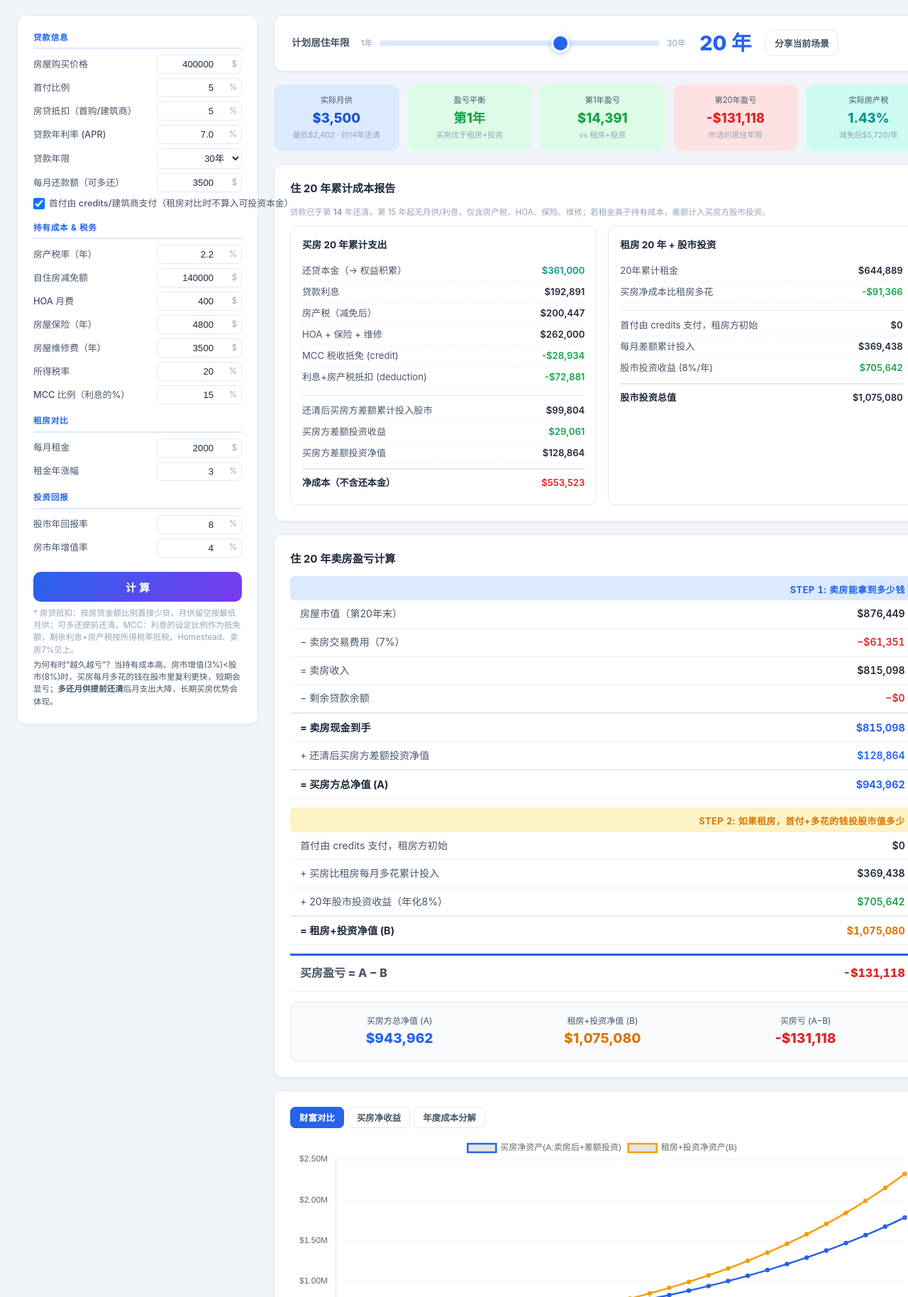
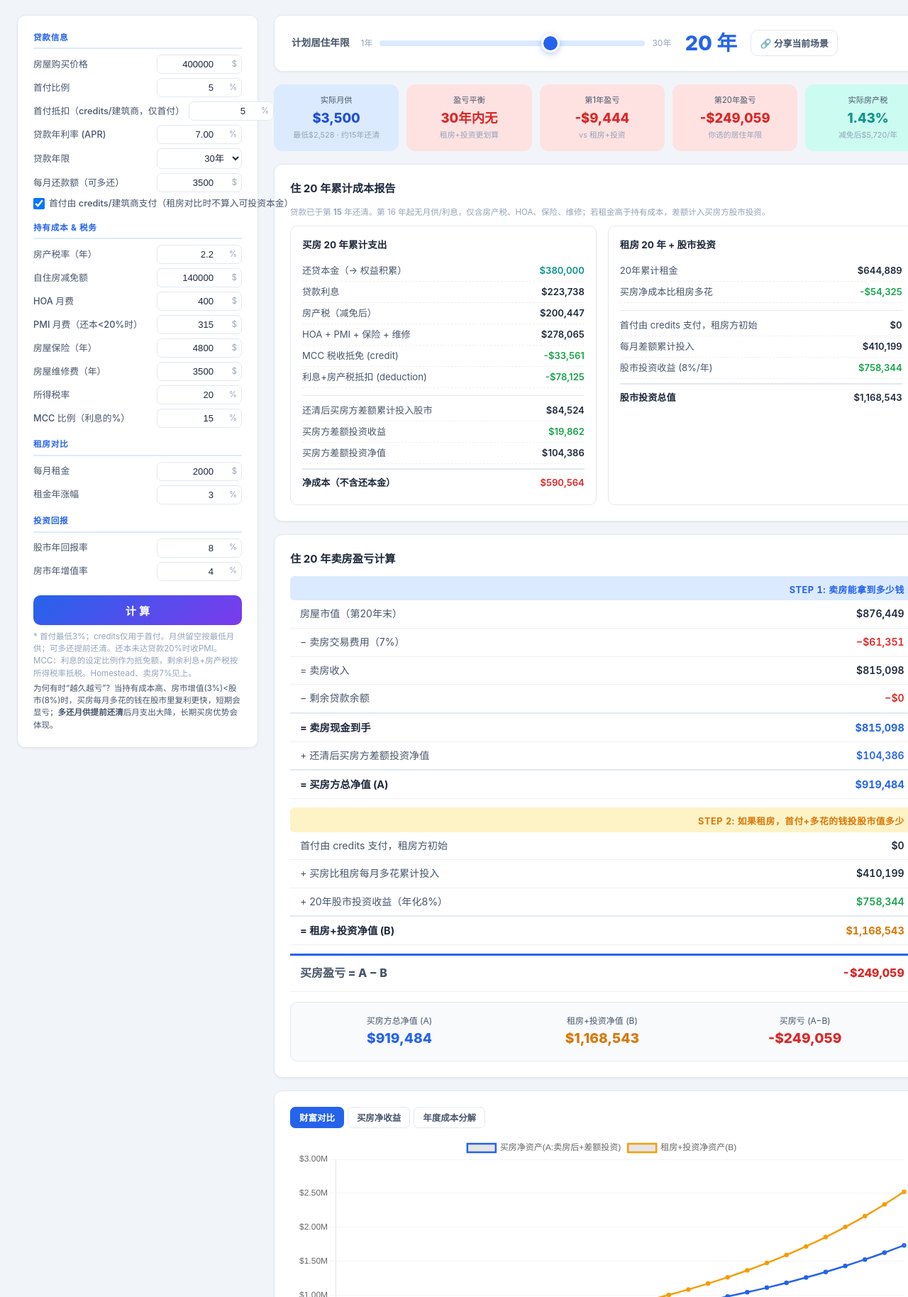
Before and after one commit to Ryanczj0306/Fangdai, a plain HTML site: page index.html in a window 1280 px wide. Shown: the part 92-1920 px from the top of the page at 71% size. Drawn offline with nearby package versions, Linux system fonts and the light colour scheme.

Commit message:
add pmi calculator

```diff
--- a/index.html
+++ b/index.html
@@ -132,9 +132,9 @@
       <div class="ig">
         <h3>贷款信息</h3>
         <div class="f"><label>房屋购买价格</label><div class="iw"><input id="homePrice" type="number" value="400000" class="hu"><span class="u">$</span></div></div>
-        <div class="f"><label>首付比例</label><div class="iw"><input id="downPct" type="number" value="5" step="1" class="hu"><span class="u">%</span></div></div>
-        <div class="f"><label>房贷抵扣（首购/建筑商）</label><div class="iw"><input id="loanCredit" type="number" value="5" min="0" max="100" step="0.5" class="hu"><span class="u">%</span></div></div>
-        <div class="f"><label>贷款年利率 (APR)</label><div class="iw"><input id="apr" type="number" value="7.0" step="0.1" class="hu"><span class="u">%</span></div></div>
+        <div class="f"><label>首付比例</label><div class="iw"><input id="downPct" type="number" value="5" min="3" step="1" class="hu"><span class="u">%</span></div></div>
+        <div class="f"><label>首付抵扣（credits/建筑商，仅首付）</label><div class="iw"><input id="loanCredit" type="number" value="5" min="0" max="100" step="0.5" class="hu"><span class="u">%</span></div></div>
+        <div class="f"><label>贷款年利率 (APR)</label><div class="iw"><input id="apr" type="number" value="7.00" step="0.01" min="0" max="30" class="hu"><span class="u">%</span></div></div>
         <div class="f"><label>贷款年限</label><div class="iw"><select id="loanYears"><option value="15">15年</option><option value="20">20年</option><option value="30" selected>30年</option></select></div></div>
         <div class="f"><label>每月还款额（可多还）</label><div class="iw"><input id="customPay" type="number" value="3500" placeholder="同左" min="0" step="50" class="hu"><span class="u">$</span></div></div>
         <div class="f" style="align-items:center;">
@@ -146,6 +146,7 @@
         <div class="f"><label>房产税率（年）</label><div class="iw"><input id="propTax" type="number" value="2.2" step="0.1" class="hu"><span class="u">%</span></div></div>
         <div class="f"><label>自住房减免额</label><div class="iw"><input id="homestead" type="number" value="140000" class="hu"><span class="u">$</span></div></div>
         <div class="f"><label>HOA 月费</label><div class="iw"><input id="hoa" type="number" value="400" class="hu"><span class="u">$</span></div></div>
+        <div class="f"><label>PMI 月费（还本&lt;20%时）</label><div class="iw"><input id="pmi" type="number" value="315" min="0" class="hu"><span class="u">$</span></div></div>
         <div class="f"><label>房屋保险（年）</label><div class="iw"><input id="insurance" type="number" value="4800" class="hu"><span class="u">$</span></div></div>
         <div class="f"><label>房屋维修费（年）</label><div class="iw"><input id="maintenance" type="number" value="3500" class="hu"><span class="u">$</span></div></div>
         <div class="f"><label>所得税率</label><div class="iw"><input id="taxRate" type="number" value="20" step="1" class="hu"><span class="u">%</span></div></div>
@@ -162,7 +163,7 @@
         <div class="f"><label>房市年增值率</label><div class="iw"><input id="houseReturn" type="number" value="4" step="0.5" class="hu"><span class="u">%</span></div></div>
       </div>
       <button class="btn-calc" onclick="calculate()">计 算</button>
-      <p class="note">* 房贷抵扣：首购/建筑商优惠，按房贷金额的该比例从贷款额中扣除（少贷），月供与利息按扣减后贷款计算。月供留空按最低月供；可多还提前还清。MCC：按利息的设定比例作为抵免额，剩余利息+房产税再按所得税率抵税。Homestead、卖房7%见上。</p>
+      <p class="note">* 首付最低3%；credits仅用于首付。还本未达贷款20%时收PMI。月供留空按最低月供；可多还提前还清。MCC：按利息的设定比例作为抵免额，剩余利息+房产税再按所得税率抵税。Homestead、卖房7%见上。</p>
       <p class="note" style="margin-top:4px;color:var(--text2);">为何有时“越久越亏”？当持有成本高、房市增值(3%)&lt;股市(8%)时，买房每月多花的钱在股市里复利更快，短期会显亏；<strong>多还月供提前还清</strong>后月支出大降，长期买房优势会体现。</p>
     </div>
 
@@ -176,7 +177,7 @@
           <span>30年</span>
         </div>
         <div class="slider-val" id="sliderVal">20 年</div>
-        <button id="shareScenarioBtn" class="share-btn">Share this scenario</button>
+        <button id="shareScenarioBtn" class="share-btn">🔗 Share this scenario</button>
         <span id="shareMsg" class="share-msg"></span>
       </div>
 
@@ -259,7 +260,7 @@ let currentLang = 'zh';
 const T = (zh, en) => currentLang === 'zh' ? zh : en;
 const SCENARIO_FIELD_IDS = [
   'homePrice','downPct','loanCredit','apr','loanYears','customPay','downPayByCredit',
-  'propTax','homestead','hoa','insurance','maintenance','taxRate','mccPct',
+  'propTax','homestead','hoa','pmi','insurance','maintenance','taxRate','mccPct',
   'rent','rentGrowth','stockReturn','houseReturn','planSlider'
 ];
 
@@ -276,13 +277,13 @@ function applyStaticI18n() {
 
   const labels = document.querySelectorAll('.input-panel .f > label:not([style])');
   const labelsZh = [
-    '房屋购买价格', '首付比例', '房贷抵扣（首购/建筑商）', '贷款年利率 (APR)', '贷款年限', '每月还款额（可多还）',
-    '房产税率（年）', '自住房减免额', 'HOA 月费', '房屋保险（年）', '房屋维修费（年）', '所得税率', 'MCC 比例（利息的%）',
+    '房屋购买价格', '首付比例', '首付抵扣（credits/建筑商，仅首付）', '贷款年利率 (APR)', '贷款年限', '每月还款额（可多还）',
+    '房产税率（年）', '自住房减免额', 'HOA 月费', 'PMI 月费（还本<20%时）', '房屋保险（年）', '房屋维修费（年）', '所得税率', 'MCC 比例（利息的%）',
     '每月租金', '租金年涨幅', '股市年回报率', '房市年增值率'
   ];
   const labelsEn = [
-    'Home Price', 'Down Payment %', 'Loan Credit (FTHB/Builder)', 'APR', 'Loan Term', 'Monthly Payment (Optional Extra)',
-    'Property Tax Rate (Annual)', 'Homestead Exemption', 'HOA Monthly', 'Home Insurance (Annual)', 'Maintenance (Annual)', 'Income Tax Rate', 'MCC Rate (% of interest)',
+    'Home Price', 'Down Payment %', 'Credits for Down Only (FTHB/Builder)', 'APR', 'Loan Term', 'Monthly Payment (Optional Extra)',
+    'Property Tax Rate (Annual)', 'Homestead Exemption', 'HOA Monthly', 'PMI Monthly (when equity < 20%)', 'Home Insurance (Annual)', 'Maintenance (Annual)', 'Income Tax Rate', 'MCC Rate (% of interest)',
     'Monthly Rent', 'Rent Growth (Annual)', 'Stock Return (Annual)', 'Home Appreciation (Annual)'
   ];
   labels.forEach((el, i) => { if (labelsZh[i]) el.textContent = T(labelsZh[i], labelsEn[i]); });
@@ -306,8 +307,8 @@ function applyStaticI18n() {
 
   const notes = document.querySelectorAll('.input-panel .note');
   if (notes[0]) notes[0].textContent = T(
-    '* 房贷抵扣：按房贷金额比例直接少贷。月供留空按最低月供；可多还提前还清。MCC：利息的设定比例作为抵免额，剩余利息+房产税按所得税率抵税。Homestead、卖房7%见上。',
-    '* Loan credit reduces principal by % of mortgage. MCC: a % of interest is credit; remaining interest + property tax are deductible at your tax rate. Homestead, 7% selling cost included.'
+    '* 首付最低3%；credits仅用于首付。月供留空按最低月供；可多还提前还清。还本未达贷款20%时收PMI。MCC：利息的设定比例作为抵免额，剩余利息+房产税按所得税率抵税。Homestead、卖房7%见上。',
+    '* Min 3% down; credits for down payment only. Empty monthly payment uses minimum. PMI when equity < 20%. MCC: % of interest as credit; remainder + property tax deductible at your rate. Homestead, 7% selling cost included.'
   );
   if (notes[1]) notes[1].innerHTML = T(
     '为何有时“越久越亏”？当持有成本高、房市增值(3%)&lt;股市(8%)时，买房每月多花的钱在股市里复利更快，短期会显亏；<strong>多还月供提前还清</strong>后月支出大降，长期买房优势会体现。',
@@ -323,7 +324,7 @@ function applyStaticI18n() {
   const calcBtn = document.querySelector('.btn-calc');
   if (calcBtn) calcBtn.textContent = T('计 算', 'Calculate');
   const shareBtn = document.getElementById('shareScenarioBtn');
-  if (shareBtn) shareBtn.textContent = T('分享当前场景', 'Share this scenario');
+  if (shareBtn) shareBtn.textContent = T('🔗 分享当前场景', '🔗 Share this scenario');
 
   const tabWealth = document.querySelector('.tb[data-tab="wealth"]');
   const tabAdv = document.querySelector('.tb[data-tab="adv"]');
@@ -415,15 +416,15 @@ async function shareScenario() {
 
 function getI() {
   return {
-    hp:+$('homePrice').value||0, dp:+$('downPct').value||0, apr:+$('apr').value||0,
+    hp:+$('homePrice').value||0, dp:Math.max(3, +$('downPct').value||3), apr:+$('apr').value||0,
     ly:+$('loanYears').value||30, ptr:+$('propTax').value||0, hs:+$('homestead').value||0,
-    hoa:+$('hoa').value||0, ins:+$('insurance').value||0, mnt:+$('maintenance').value||0,
+    hoa:+$('hoa').value||0, pmi:Math.max(0, +$('pmi').value||315), ins:+$('insurance').value||0, mnt:+$('maintenance').value||0,
     tr:+$('taxRate').value||0, mccPct: Math.max(0, Math.min(100, +$('mccPct').value || 15)),
     rent:+$('rent').value||0, rg:+$('rentGrowth').value||0,
     sr:+$('stockReturn').value||0, hr:+$('houseReturn').value||0,
     py:Math.min(30,Math.max(1,+$('planSlider').value||10)),
     customPay: +$('customPay').value || 0,
-    loanCreditPct: Math.max(0, Math.min(100, +$('loanCredit').value || 0)),
+    creditsPct: Math.max(0, Math.min(100, +$('loanCredit').value || 0)),
     downPayByCredit: $('downPayByCredit').checked,
   };
 }
@@ -432,12 +433,15 @@ function calculate() {
   const I = getI();
   $('sliderVal').textContent = I.py + (currentLang === 'zh' ? ' 年' : 'y');
 
-  const downPay = I.hp * I.dp / 100;
-  const loanBeforeCredit = I.hp - downPay;
-  const creditAmount = loanBeforeCredit * (I.loanCreditPct / 100);
-  const loan = Math.max(0, loanBeforeCredit - creditAmount);
+  const totalDownPct = Math.max(3, I.dp);
+  const downPay = I.hp * totalDownPct / 100;
+  const loan = Math.max(0, I.hp - downPay);
+  const creditAmount = I.hp * Math.min(I.creditsPct, totalDownPct) / 100;
+  const renterInitial = I.downPayByCredit ? I.hp * Math.max(0, totalDownPct/100 - I.creditsPct/100) : downPay;
+
   const mr = I.apr / 100 / 12;
   const np = I.ly * 12;
+  const loanOrig = loan;
 
   let mpMin = 0;
   if (loan > 0 && mr > 0) { const p = Math.pow(1+mr,np); mpMin = loan*mr*p/(p-1); }
@@ -446,11 +450,11 @@ function calculate() {
 
   const smr = Math.pow(1 + I.sr/100, 1/12) - 1;
   const txR = I.tr / 100;
-  const mccRate = I.mccPct / 100; // MCC credit = interest * mccRate; remainder is deductible at txR
+  const mccRate = I.mccPct / 100;
 
-  const renterInitial = I.downPayByCredit ? 0 : downPay;
   let bal = loan, stk = renterInitial, buyerStk = 0;
   let cP=0, cInt=0, cPT=0, cOth=0, cMCC=0, cTxDed=0, cRent=0, cInvested=renterInitial, cBuyerInvested=0;
+  let cumPrin = 0;
   const yd=[], ad=[];
 
   for (let y=1; y<=30; y++) {
@@ -461,9 +465,8 @@ function calculate() {
     const mPT = yPT / 12;
     const curRent = I.rent * Math.pow(1+I.rg/100, y-1);
     const yRent = curRent * 12;
-    const yOth = I.hoa*12 + I.ins + I.mnt;
 
-    let yInt=0, yPrin=0, yMCC=0, yTxDed=0;
+    let yInt=0, yPrin=0, yMCC=0, yTxDed=0, yPMI=0;
 
     for (let m=1; m<=12; m++) {
       let mPay=0, mInt=0, mPrin=0;
@@ -473,8 +476,12 @@ function calculate() {
         mPrin = Math.min(payThisMonth - mInt, bal);
         mPay = mInt + mPrin;
         bal = Math.max(0, bal - mPrin);
+        cumPrin += mPrin;
       }
       yInt += mInt; yPrin += mPrin;
+
+      const pmi = (loanOrig > 0 && cumPrin < 0.2 * loanOrig) ? I.pmi : 0;
+      yPMI += pmi;
 
       const mMCC = mInt * mccRate;
       const dedInt = Math.max(0, mInt - mMCC);
@@ -482,7 +489,7 @@ function calculate() {
       const benefit = mMCC + txDed;
       yMCC += mMCC; yTxDed += txDed;
 
-      const totalBuy = mPay + mPT + I.hoa + I.ins/12 + I.mnt/12;
+      const totalBuy = mPay + mPT + I.hoa + I.ins/12 + I.mnt/12 + pmi;
       const netBuy = totalBuy - benefit;
       stk = stk * (1 + smr);
       buyerStk = buyerStk * (1 + smr);
@@ -492,7 +499,6 @@ function calculate() {
         cInvested += diff;
         stk += diff;
       } else {
-        // 还清后：若租金高于持有成本，差额按月由买房方投入股市
         const buyerDiff = Math.max(0, curRent - netBuy);
         cBuyerInvested += buyerDiff;
         buyerStk += buyerDiff;
@@ -501,6 +507,7 @@ function calculate() {
       if (y<=5) ad.push({month:(y-1)*12+m, payment:mPay, principal:mPrin, interest:mInt, balance:bal, totalBuy, taxSave:benefit, rent:curRent});
     }
 
+    const yOth = I.hoa*12 + I.ins + I.mnt + yPMI;
     cP+=yPrin; cInt+=yInt; cPT+=yPT; cOth+=yOth; cMCC+=yMCC; cTxDed+=yTxDed; cRent+=yRent;
     const yBenefit = yMCC + yTxDed;
     const cBenefit = cMCC + cTxDed;
@@ -551,7 +558,7 @@ function render(yd, ad, mp, mpMin, downPay, loan, I, payoffY, creditAmount, rent
   const paySub = customPay
     ? T(`最低${F(mpMin)} · 约${payoffY}年还清`, `Min ${F(mpMin)} · payoff in ~${payoffY}y`)
     : (creditAmount > 0
-      ? T(`首付${F(downPay)} 抵扣${F(creditAmount)} 实贷${F(loan)}`, `Down ${F(downPay)} · Credit ${F(creditAmount)} · Loan ${F(loan)}`)
+      ? T(`首付${F(downPay)}（credits ${F(creditAmount)}）贷款${F(loan)}`, `Down ${F(downPay)} (credits ${F(creditAmount)}) · Loan ${F(loan)}`)
       : T(`首付${F(downPay)} 贷款${F(loan)}`, `Down ${F(downPay)} · Loan ${F(loan)}`));
 
   $('scards').innerHTML = `
@@ -575,7 +582,7 @@ function render(yd, ad, mp, mpMin, downPay, loan, I, payoffY, creditAmount, rent
         <div class="rl"><span class="k">${T('还贷本金（→ 权益积累）','Principal Paid (Equity)')}</span><span class="v t">${F(s.cP)}</span></div>
         <div class="rl"><span class="k">${T('贷款利息','Mortgage Interest')}</span><span class="v">${F(s.cInt)}</span></div>
         <div class="rl"><span class="k">${T('房产税（减免后）','Property Tax (After Exemption)')}</span><span class="v">${F(s.cPT)}</span></div>
-        <div class="rl"><span class="k">${T('HOA + 保险 + 维修','HOA + Insurance + Maintenance')}</span><span class="v">${F(s.cOth)}</span></div>
+        <div class="rl"><span class="k">${T('HOA + PMI + 保险 + 维修','HOA + PMI + Insurance + Maintenance')}</span><span class="v">${F(s.cOth)}</span></div>
         <div class="rl"><span class="k">${T('MCC 税收抵免 (credit)','MCC Tax Credit')}</span><span class="v g">-${F(s.cMCC)}</span></div>
         <div class="rl"><span class="k">${T('利息+房产税抵扣 (deduction)','Interest + Property Tax Deduction')}</span><span class="v g">-${F(s.cTxDed)}</span></div>
         <div class="rl sep"><span class="k">${T('还清后买房方差额累计投入股市','Buyer Post-Payoff Difference Invested')}</span><span class="v">${F(s.cBuyerInvested)}</span></div>
@@ -662,7 +669,7 @@ function renderCharts(d, bkY, py) {
     type:'bar', data:{labels:lb, datasets:[
       {label:T('贷款利息','Mortgage Interest'), data:d.map(x=>Math.round(x.yInt)), backgroundColor:'rgba(220,38,38,.7)', stack:'s'},
       {label:T('房产税','Property Tax'), data:d.map(x=>Math.round(x.yPT)), backgroundColor:'rgba(245,158,11,.7)', stack:'s'},
-      {label:T('HOA+保险+维修','HOA+Insurance+Maintenance'), data:d.map(x=>Math.round(x.yOth)), backgroundColor:'rgba(168,85,247,.5)', stack:'s'},
+      {label:T('HOA+PMI+保险+维修','HOA+PMI+Insurance+Maintenance'), data:d.map(x=>Math.round(x.yOth)), backgroundColor:'rgba(168,85,247,.5)', stack:'s'},
       {label:T('MCC+税收减免','MCC+Tax Benefits'), data:d.map(x=>-Math.round(x.yBenefit)), backgroundColor:'rgba(22,163,74,.6)', stack:'s'},
       {label:T('年租金','Annual Rent'), data:d.map(x=>Math.round(x.yRent)), backgroundColor:'rgba(37,99,235,.12)', borderColor:'#2563eb', borderWidth:2, type:'line', fill:false, tension:.3, pointRadius:2},
     ]}, options:{responsive:true,maintainAspectRatio:false,interaction:{mode:'index',intersect:false},
```
